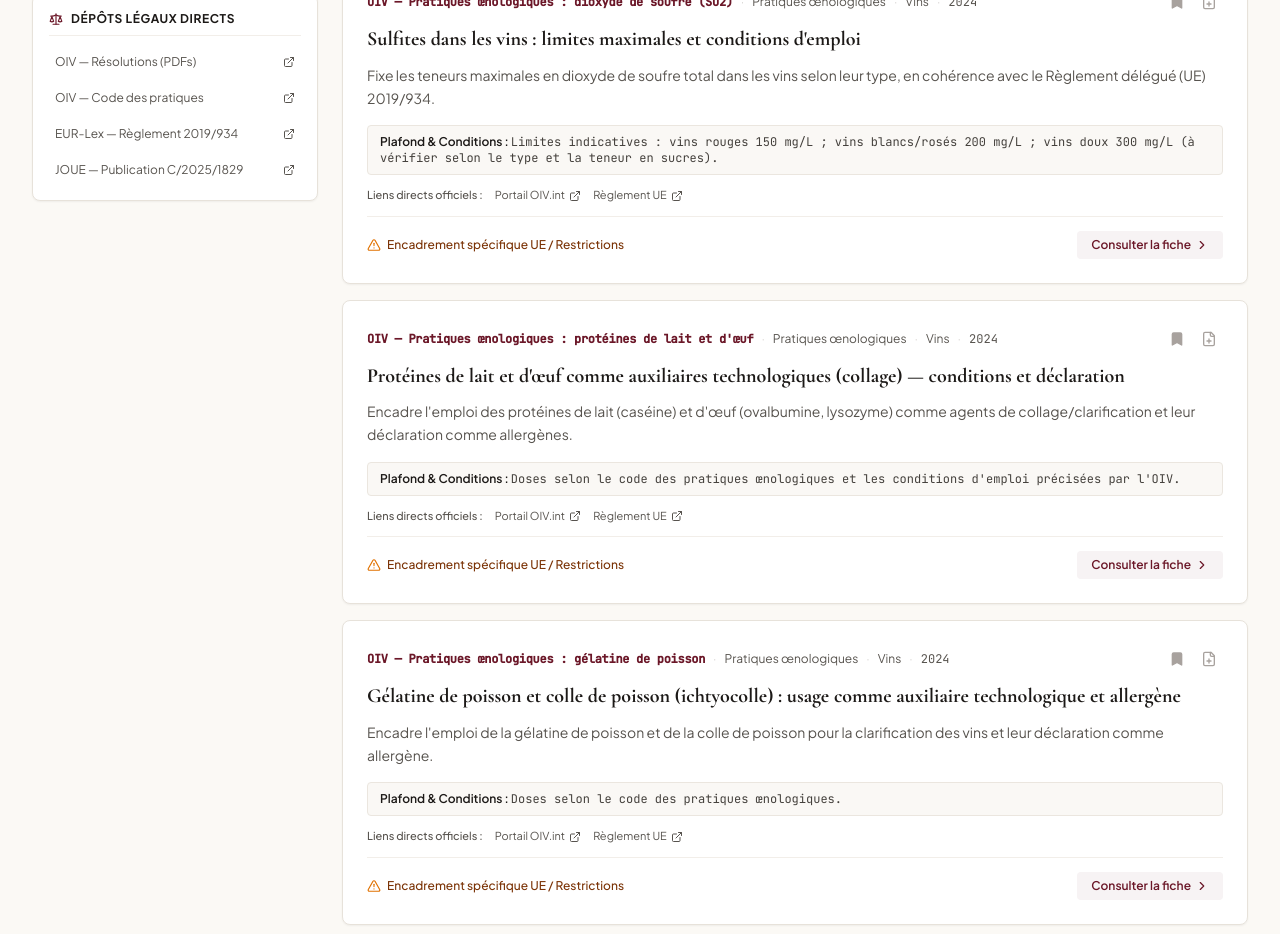
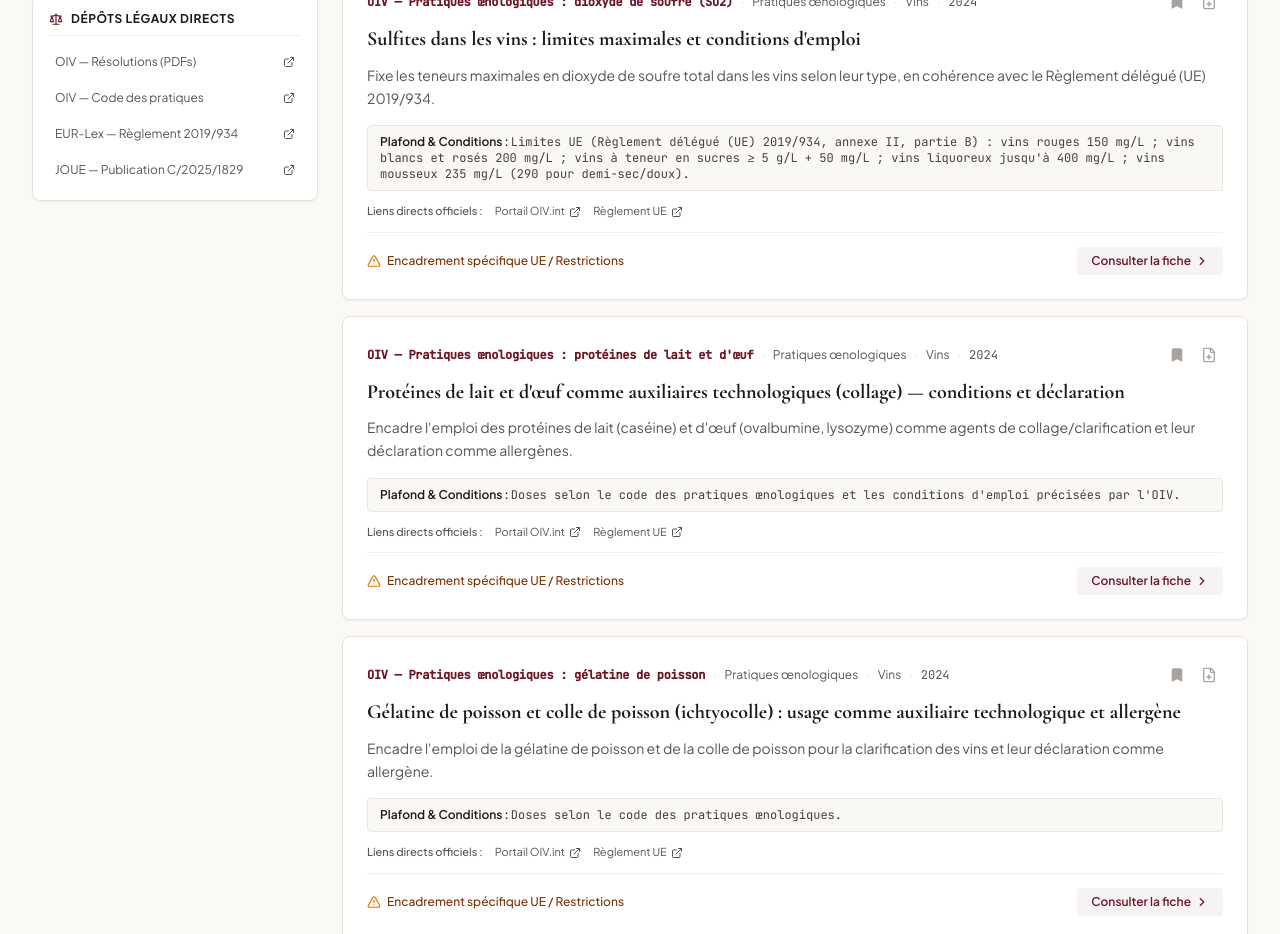
Before and after one commit to M00N69/oiv-navigator, a React (Vite) app: page / in a window 1280 px wide. Shown: the part 1300-2234 px from the top of the page. Built offline with nearby package versions, Linux system fonts and the light colour scheme.

Commit message:
fix(corpus): valider limites SO2 contre annexe II UE 2019/934

```diff
--- a/src/data/oivCorpus.ts
+++ b/src/data/oivCorpus.ts
@@ -697,7 +697,7 @@ export const OIV_CORPUS: OivDocument[] = [
       "La déclaration « contient des sulfites » est obligatoire au-delà de 10 mg/L (SO2 total).",
       "L'ajout de SO2 doit être justifié par le besoin de protection microbiologique et antioxydante."
     ],
-    limitsAndDoses: "Limites indicatives : vins rouges 150 mg/L ; vins blancs/rosés 200 mg/L ; vins doux 300 mg/L (à vérifier selon le type et la teneur en sucres).",
+    limitsAndDoses: "Limites UE (Règlement délégué (UE) 2019/934, annexe II, partie B) : vins rouges 150 mg/L ; vins blancs et rosés 200 mg/L ; vins à teneur en sucres ≥ 5 g/L + 50 mg/L ; vins liquoreux jusqu'à 400 mg/L ; vins mousseux 235 mg/L (290 pour demi-sec/doux).",
     euRegulation: {
       euStatus: 'encadre_specifique',
       primaryReference: "Règlement délégué (UE) 2019/934, annexe II, partie B",
@@ -711,7 +711,7 @@ export const OIV_CORPUS: OivDocument[] = [
         adoptionYear: 2024,
         extractedText: "Limites maximales de SO2 total selon le type de vin.",
         prescriptions: ["SO2 total dans les limites fixées.", "Déclaration au-delà de 10 mg/L."],
-        limitsAndDoses: "150/200/300 mg/L selon le type.",
+        limitsAndDoses: "150 (rouge) / 200 (blanc-rosé) / +50 si sucres ≥ 5 g/L / jusqu'à 400 (liquoreux) mg/L.",
         isCurrent: true
       }
     ],
```
